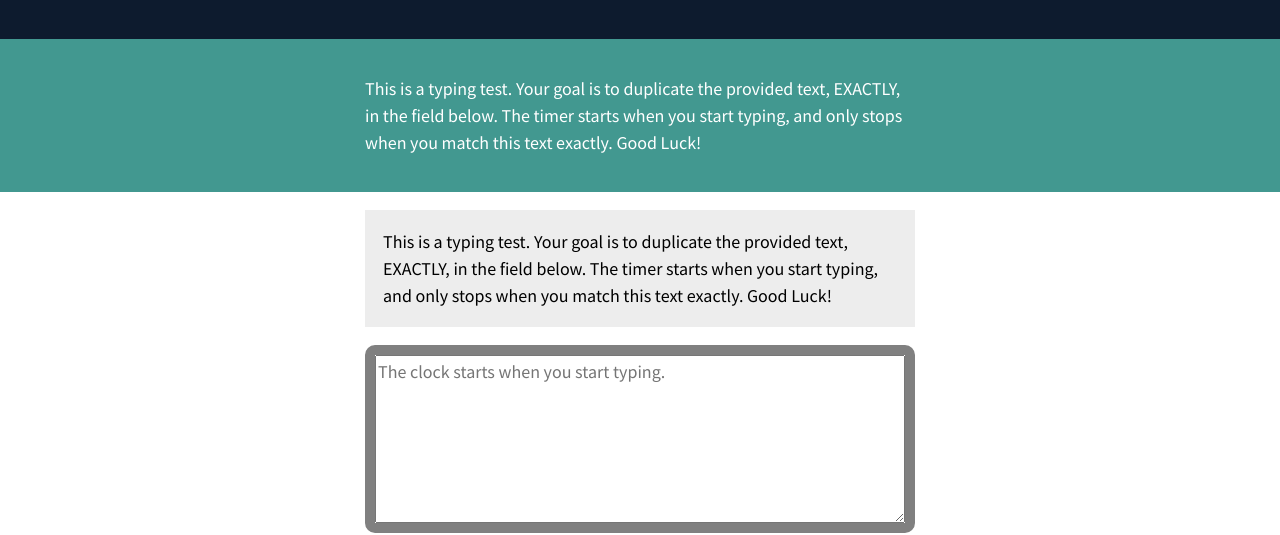
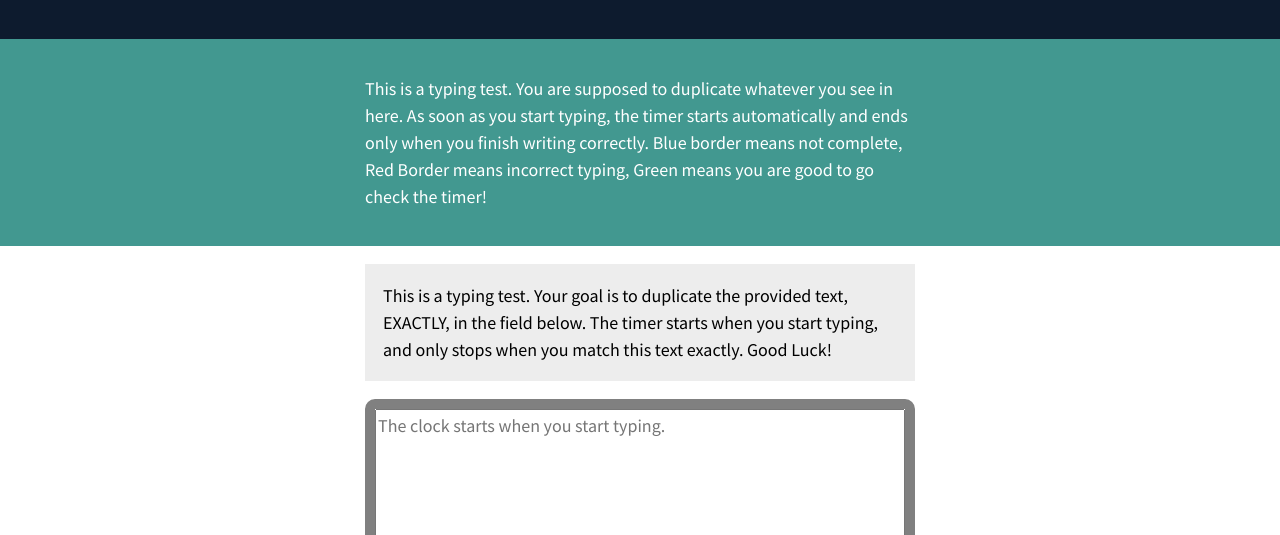
Before and after one commit to chirag-ganguli/Typing-Speed-Test, a plain HTML site: page index.html in a window 1280 px wide. Shown: the part 99-634 px from the top of the page. Drawn offline with Linux system fonts and the light colour scheme.

Commit message:
Update index.html

```diff
--- a/index.html
+++ b/index.html
@@ -16,7 +16,7 @@
     </header>
     <main class="main">
         <article class="intro">
-            <p>This is a typing test. Your goal is to duplicate the provided text, EXACTLY, in the field below. The timer starts when you start typing, and only stops when you match this text exactly. Good Luck!</p>
+            <p>This is a typing test. You are supposed to duplicate whatever you see in here. As soon as you start typing, the timer starts automatically and ends only when you finish writing correctly. Blue border means not complete, Red Border means incorrect typing, Green means you are good to go check the timer!</p>
         </article><!-- .intro -->
         <section class="test-area">
             <div id="origin-text">
```
